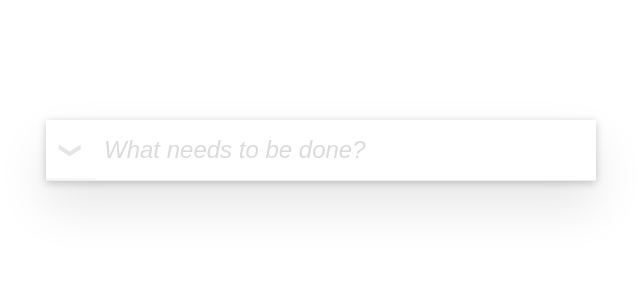
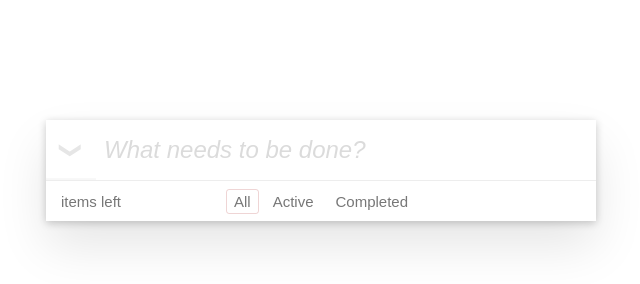
Before and after one commit to irogozhova/todo-list-react, a React app: page / in a window 1280 px wide. Shown: the whole page, without its empty margins (319-959 px from the left). Built offline with nearby package versions, Linux system fonts and the light colour scheme.

Commit message:
footer markup

```diff
--- a/public/styles.css
+++ b/public/styles.css
@@ -176,7 +176,9 @@ label {
 }
 
 .footer .filters li {
-	display: inline;
+    display: inline;
+    font-size: 15px;
+    border-bottom: none;
 }
 
 .footer .filters li a {
@@ -186,6 +188,7 @@ label {
     text-decoration: none;
     border: 1px solid transparent;
     border-radius: 3px;
+    cursor: pointer;
 }
 
 .footer .filters li a:hover {
--- /dev/null
+++ b/src/components/Footer.js
@@ -0,0 +1,22 @@
+import React from 'react';
+
+class Footer extends React.Component {
+
+    render() {
+        return (
+            <div>
+                <span className="count-active">
+                    <strong id="active"></strong> <span id="item-text">items</span> left
+                </span>
+                <ul className="filters">
+                    <li><a id="tab-all" className="tablink selected">All</a></li>
+                    <li><a id="tab-active" className="tablink">Active</a></li>
+                    <li><a id="tab-completed" className="tablink">Completed</a></li>
+                </ul>
+                <button className="clear-completed">Сlear сompleted</button>
+            </div>
+        );
+    }
+}
+
+export default Footer;
--- a/src/components/TodoList.js
+++ b/src/components/TodoList.js
@@ -2,6 +2,7 @@ import React from 'react';
 import ToggleAll from './ToggleAll';
 import TodoInput from './TodoInput';
 import Item from './Item'
+import Footer from './Footer'
 
 class TodoList extends React.Component {
 	constructor(props) {
@@ -93,6 +94,9 @@ class TodoList extends React.Component {
 				<ul className="body">
 					{listItems}
 				</ul>
+				<div className="footer">
+					<Footer />
+				</div>
 			</div>
 		)
 	}
```
